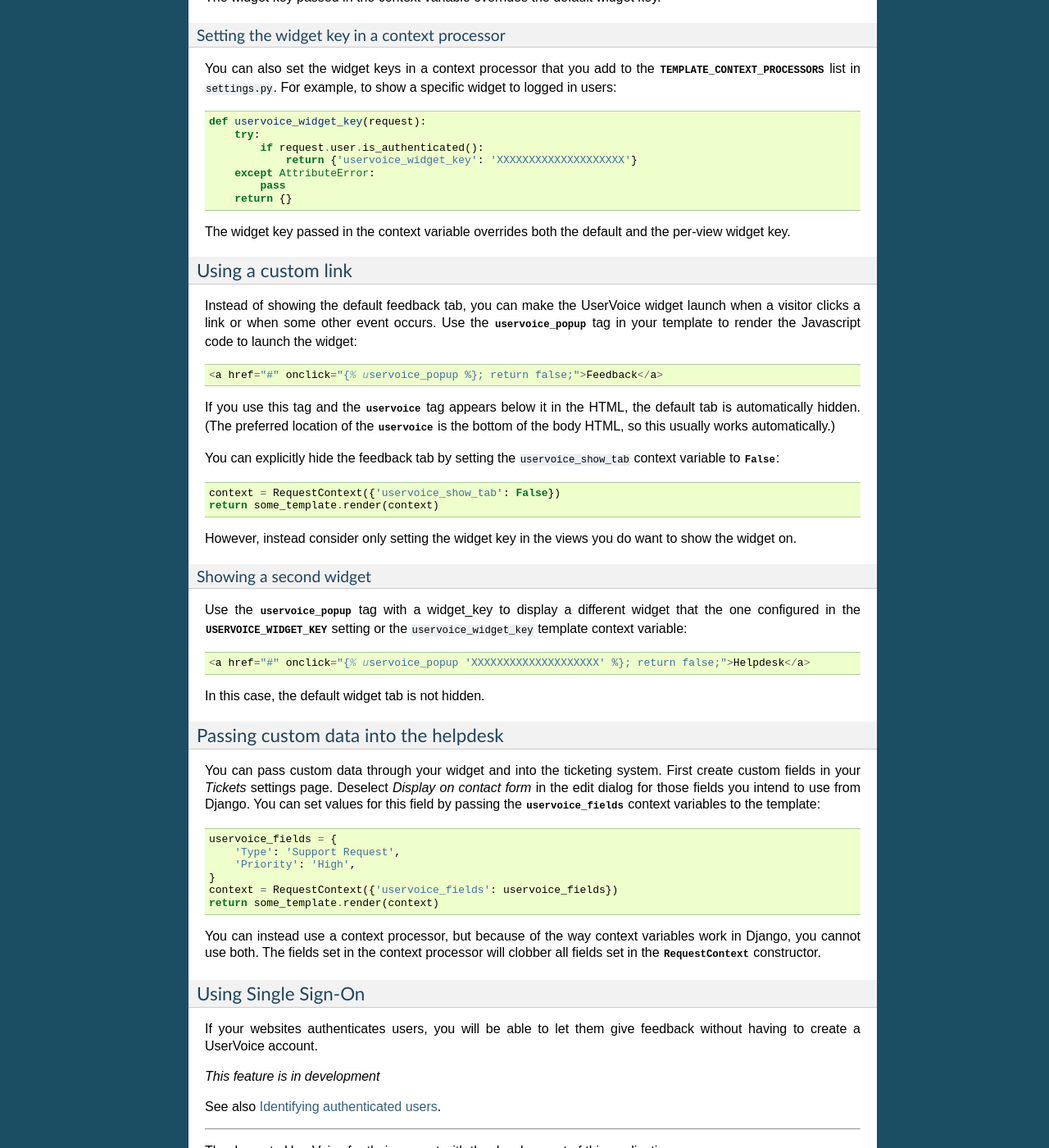
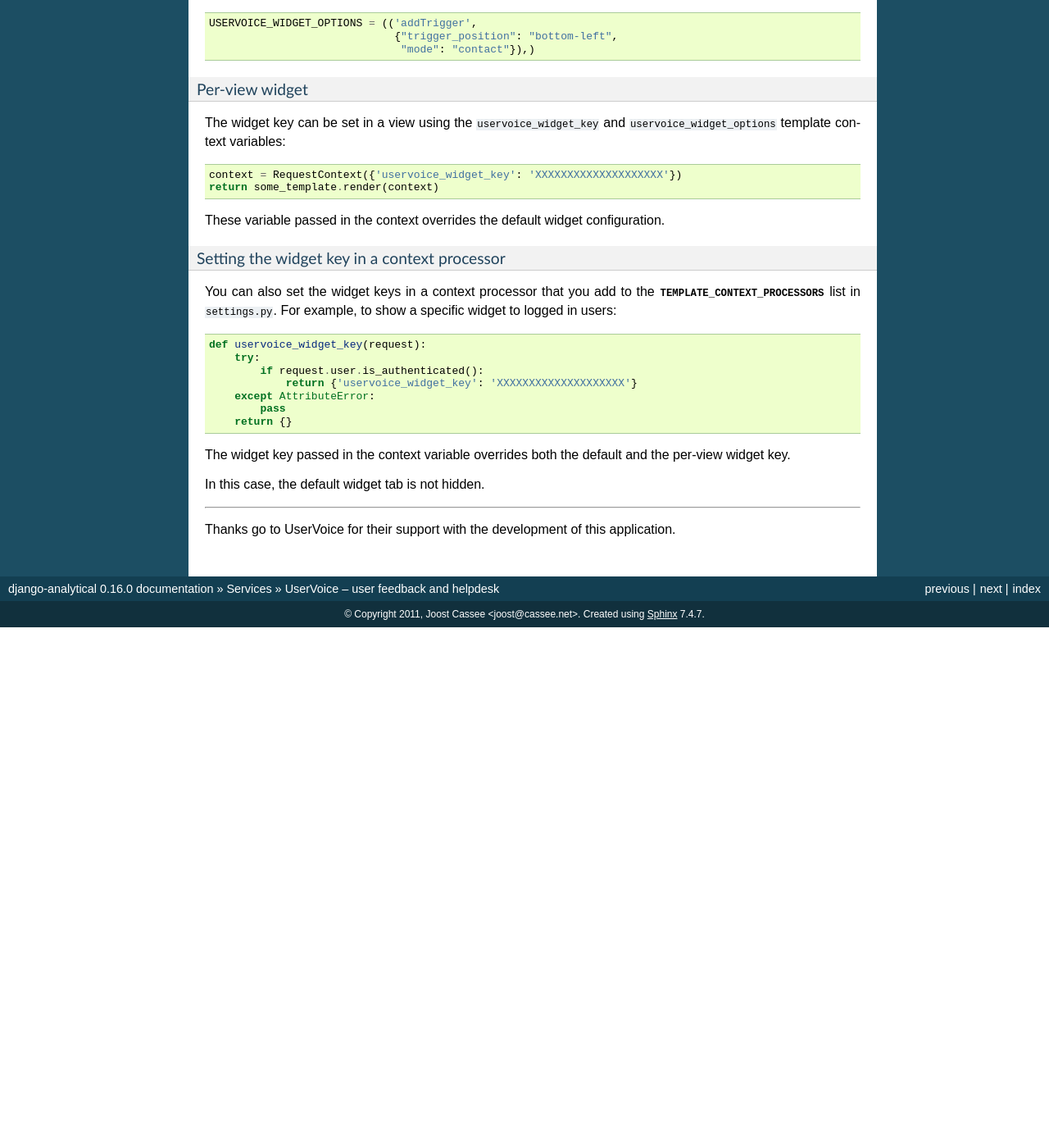
Before and after one commit to jazzband/django-analytical, a Sphinx documentation site: the page built from docs/services/uservoice.rst, in a window 1280 px wide and 1400 px high, scrolled down 1368 px. Shown: the whole window at 82% size. Built offline with Sphinx 7.4.7, drawn with Linux system fonts in a browser that asks for light colours; after the commit the page ends 2133 px from its top, so only the background shows below that; some of the changed text lies outside the part shown.

Commit message:
update docs

```diff
--- a/docs/services/uservoice.rst
+++ b/docs/services/uservoice.rst
@@ -63,12 +63,12 @@
 embed code::
 
     <script type="text/javascript">
-      var uvOptions = {};
-      (function() {
-        var uv = document.createElement('script'); uv.type = 'text/javascript'; uv.async = true;
-        uv.src = ('https:' == document.location.protocol ? 'https://' : 'http://') + 'widget.uservoice.com/XXXXXXXXXXXXXXXXXXXX.js';
-        var s = document.getElementsByTagName('script')[0]; s.parentNode.insertBefore(uv, s);
-      })();
+
+      UserVoice=window.UserVoice||[];(function(){
+            var uv=document.createElement('script');uv.type='text/javascript';
+            uv.async=true;uv.src='//widget.uservoice.com/XXXXXXXXXXXXXXXXXXXX.js';
+            var s=document.getElementsByTagName('script')[0];
+            s.parentNode.insertBefore(uv,s)})();
     </script>
 
 (The widget key is shown as ``XXXXXXXXXXXXXXXXXXXX``.)
@@ -87,17 +87,37 @@
 as the setting must be present for the generic :ttag:`analytical.*` tags
 to work.
 
+Widget options
+..............
+
+You can set :const:`USERVOICE_WIDGET_OPTIONS` to customize your widget
+with UserVoice's options.
+
+.. tip::
+
+    See the `JS SDK Overview <https://developer.uservoice.com/docs/widgets/overview/>`_ and the `reference <https://developer.uservoice.com/docs/widgets/options/>`_ for the details of available options.
+
+For example, to override the default position of the widget, you could define:
+
+.. code-block:: python
+
+    USERVOICE_WIDGET_OPTIONS = (('addTrigger',
+                                 {"trigger_position": "bottom-left",
+                                  "mode": "contact"}),)
+
+
+
 Per-view widget
 ...............
 
-The widget key can by set in a view using the ``uservoice_widget_key``
-template context variable::
+The widget key can be set in a view using the ``uservoice_widget_key`` and
+``uservoice_widget_options`` template context variables::
 
     context = RequestContext({'uservoice_widget_key': 'XXXXXXXXXXXXXXXXXXXX'})
     return some_template.render(context)
 
-The widget key passed in the context variable overrides the default
-widget key.
+These variable passed in the context overrides the default
+widget configuration.
 
 Setting the widget key in a context processor
 .............................................
@@ -118,78 +138,8 @@
 and the per-view widget key.
 
 
-.. _uservoice-link:
-
-Using a custom link
--------------------
-
-Instead of showing the default feedback tab, you can make the UserVoice
-widget launch when a visitor clicks a link or when some other event
-occurs.  Use the :ttag:`uservoice_popup` tag in your template to render
-the Javascript code to launch the widget::
-
-    <a href="#" onclick="{% uservoice_popup %}; return false;">Feedback</a>
-
-If you use this tag and the :ttag:`uservoice` tag appears below it in
-the HTML, the default tab is automatically hidden.  (The preferred
-location of the :ttag:`uservoice` is the bottom of the body HTML, so
-this usually works automatically.)
-
-You can explicitly hide the feedback tab by setting the
-``uservoice_show_tab`` context variable to :const:`False`::
-
-    context = RequestContext({'uservoice_show_tab': False})
-    return some_template.render(context)
-
-However, instead consider only setting the widget key in the views you
-do want to show the widget on.
-
-
-Showing a second widget
-.......................
-
-Use the :ttag:`uservoice_popup` tag with a widget_key to display a
-different widget that the one configured in the
-:const:`USERVOICE_WIDGET_KEY` setting or the ``uservoice_widget_key``
-template context variable::
-
-    <a href="#" onclick="{% uservoice_popup 'XXXXXXXXXXXXXXXXXXXX' %}; return false;">Helpdesk</a>
-
 In this case, the default widget tab is not hidden.
 
-
-Passing custom data into the helpdesk
--------------------------------------
-
-You can pass custom data through your widget and into the ticketing
-system.  First create custom fields in your *Tickets* settings page.
-Deselect *Display on contact form* in the edit dialog for those fields
-you intend to use from Django.  You can set values for this field by
-passing the :data:`uservoice_fields` context variables to the
-template::
-
-    uservoice_fields = {
-        'Type': 'Support Request',
-        'Priority': 'High',
-    }
-    context = RequestContext({'uservoice_fields': uservoice_fields})
-    return some_template.render(context)
-
-You can instead use a context processor, but because of the way context
-variables work in Django, you cannot use both.  The fields set in the
-context processor will clobber all fields set in the
-:class:`~django.template.context.RequestContext` constructor.
-
-
-Using Single Sign-On
---------------------
-
-If your websites authenticates users, you will be able to let them give
-feedback without having to create a UserVoice account.
-
-*This feature is in development*
-
-See also :ref:`identifying-visitors`.
 
 
 ----
```
